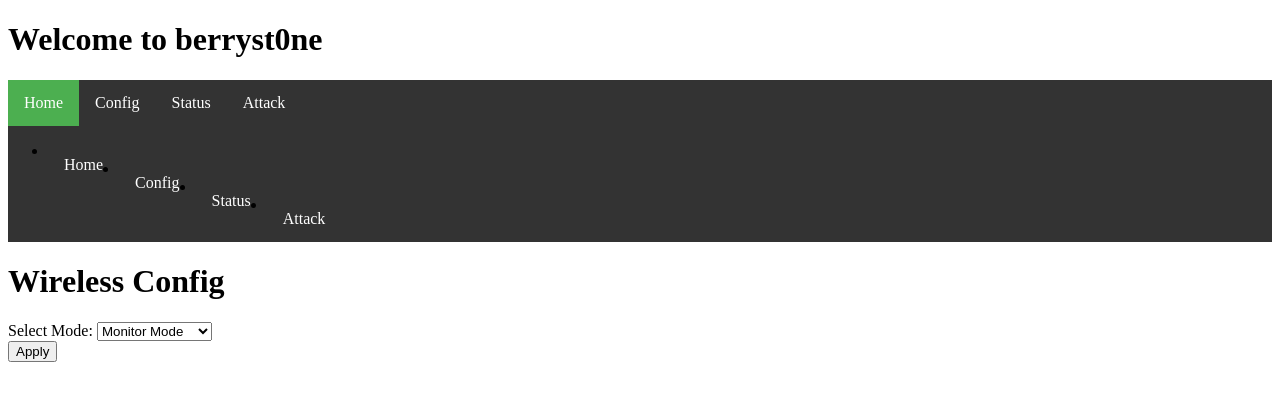
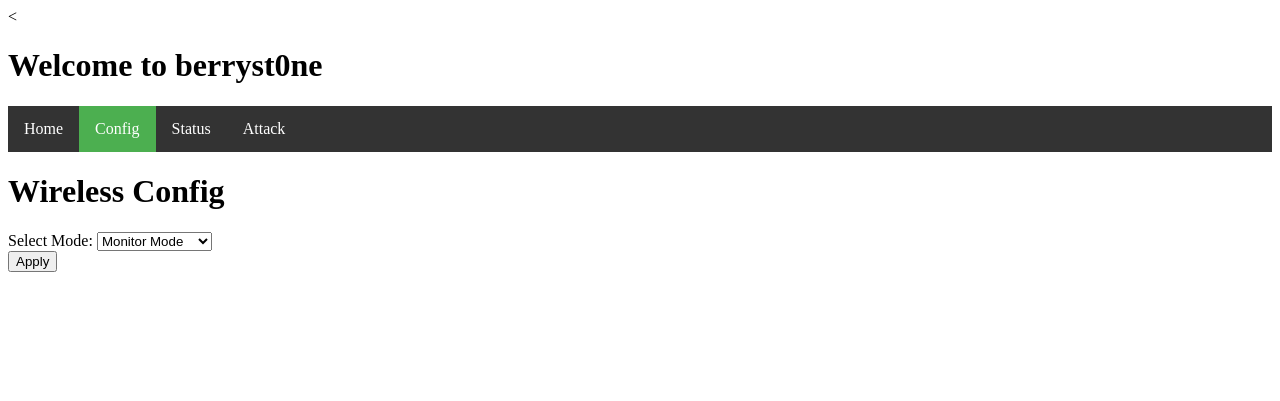
Before and after one commit to br0wnboi/rpi-wifi-tester, a Flask app: page /config in a window 1280 px wide. Shown: the top 401 px of the page. Run offline with Flask 3, Linux system fonts and the light colour scheme.

Commit message:
Update config.html

```diff
--- a/templates/config.html
+++ b/templates/config.html
@@ -2,11 +2,10 @@
 <html>
 <head>
   <title>Wireless Config</title>
-  <!DOCTYPE html>
-<html>
-<head>
-  <title>berryst0ne</title>
-  <style>
+
+
+</head>
+<<style>
   nav {
     background-color: #333;
     overflow: hidden;
@@ -33,23 +32,10 @@
 <h1>Welcome to berryst0ne</h1>
 
 <nav>
-    <a class="active" href="/">Home</a>
-    <a href="/config">Config</a>
+  <a href="/home">Home</a>
+  <a class="active" href="/config">Config</a>
   <a href="/status">Status</a>
   <a href="/attack">Attack</a>
-  </nav>
-</body>
-</html>
-
-</head>
-<body>
-  <nav>
-    <ul>
-      <li><a href="/">Home</a></li>
-      <li><a href="/config">Config</a></li>
-      <li><a href="/status">Status</a></li>
-      <li><a href="/attack">Attack</a></li>
-    </ul>
 </nav>
   <h1>Wireless Config</h1>
   <form method="POST" action="/config">
```
Lines whose indentation alone changed are shown as unchanged.
